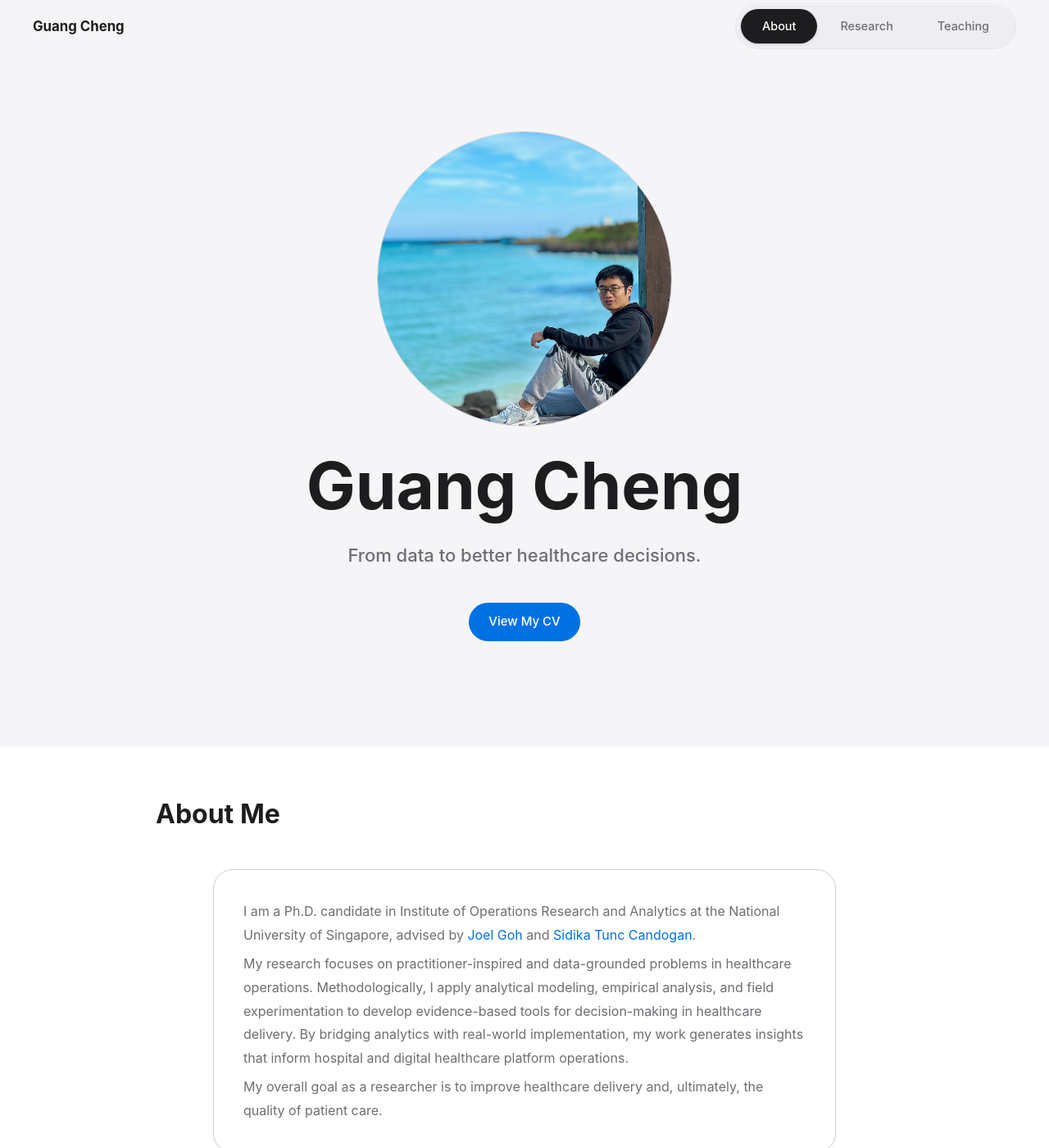
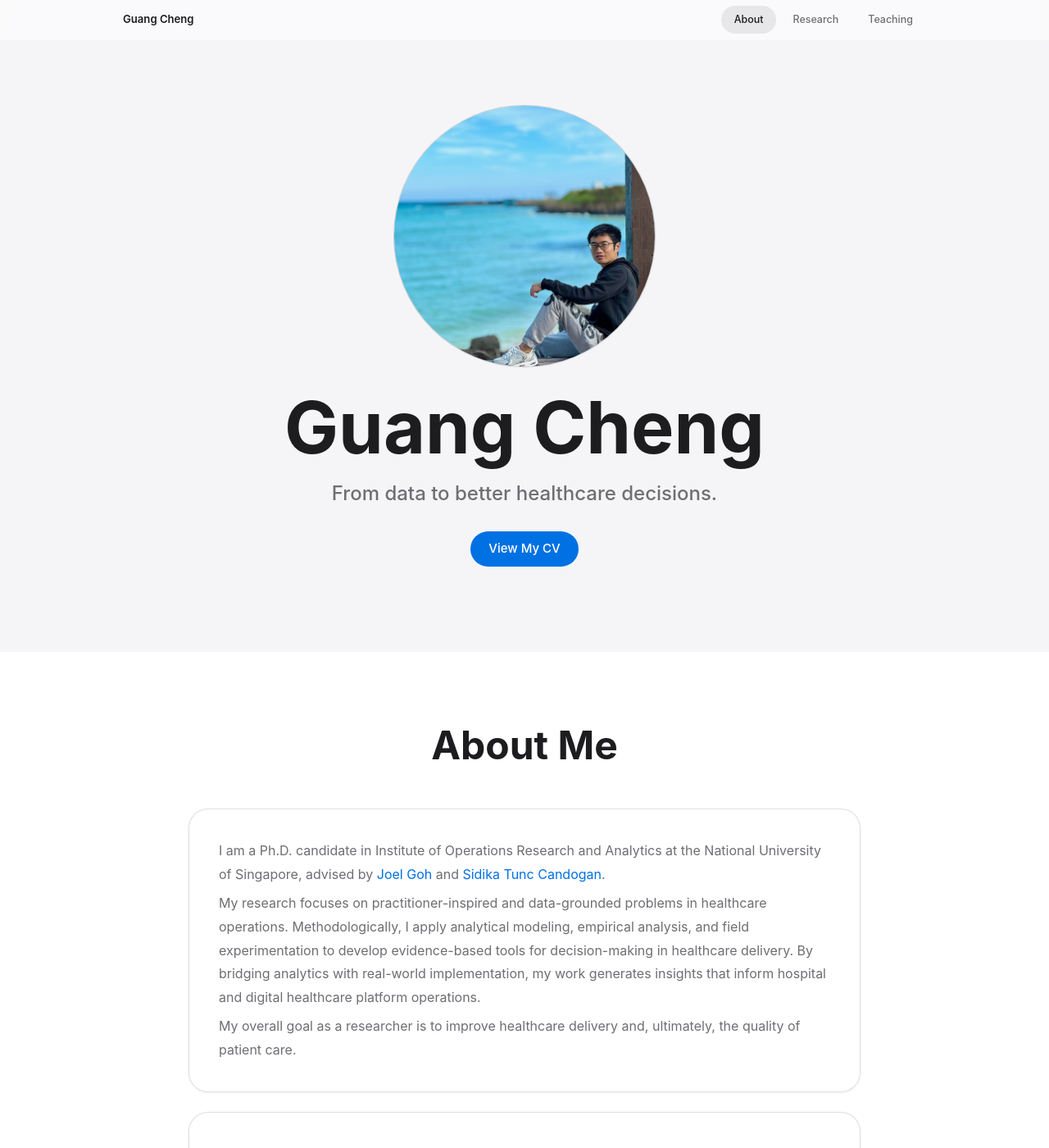
Before and after one commit to gcheng-nus/gcheng-nus.github.io, a Jekyll site: the page built from _pages/about.md, in a window 1280 px wide and 1400 px high. Shown: the whole window at 82% size. Built offline with Jekyll 4.4.1, drawn with Linux system fonts in a browser that asks for light colours.

Commit message:
text style

```diff
--- a/assets/css/academic.scss
+++ b/assets/css/academic.scss
@@ -3,12 +3,16 @@
 
 :root {
   --academic-bg: #fff;
+  --academic-card: #fff;
   --academic-fg: #1d1d1f;
   --academic-muted: #6e6e73;
-  --academic-border: #d2d2d7;
+  --academic-border: rgba(0, 0, 0, 0.12);
   --academic-primary: #0071e3;
   --academic-primary-strong: #0077ed;
   --academic-band: #f5f5f7;
+  --academic-card-radius: 24px;
+  --academic-shadow: 0 1px 3px rgba(0, 0, 0, 0.06);
+  --academic-shadow-hover: 0 8px 24px rgba(0, 0, 0, 0.08);
   --academic-font: -apple-system, BlinkMacSystemFont, "SF Pro Text", "Segoe UI", Roboto, "Helvetica Neue", Arial, sans-serif;
   --academic-mono: SFMono-Regular, Menlo, Monaco, Consolas, "Liberation Mono", monospace;
 }
@@ -25,7 +29,7 @@ html {
 
 body.academic-site {
   margin: 0;
-  background: var(--academic-bg);
+  background: var(--academic-band);
   color: var(--academic-fg);
   font-family: var(--academic-font);
   font-size: 16px;
@@ -55,35 +59,35 @@ body.academic-site {
   display: flex;
   align-items: center;
   justify-content: center;
-  min-height: 64px;
-  padding: 0 40px;
+  min-height: 48px;
+  padding: 0 22px;
   border-bottom: 1px solid transparent;
-  background: rgba(250, 250, 250, 0);
+  background: rgba(251, 251, 253, 0.78);
+  backdrop-filter: saturate(180%) blur(20px);
+  -webkit-backdrop-filter: saturate(180%) blur(20px);
   transition: background 180ms ease, border-color 180ms ease, box-shadow 180ms ease;
 }
 
 .academic-nav__inner {
   position: relative;
   display: flex;
-  width: 100%;
-  min-height: 64px;
+  width: min(980px, 100%);
+  min-height: 48px;
   align-items: center;
   justify-content: space-between;
 }
 
 .academic-nav.is-scrolled,
 .academic-nav:focus-within {
-  border-color: var(--academic-border);
-  background: rgba(250, 250, 250, 0.9);
-  box-shadow: 0 1px 4px rgba(16, 24, 40, 0.06);
-  backdrop-filter: blur(16px);
-  -webkit-backdrop-filter: blur(16px);
+  border-color: rgba(0, 0, 0, 0.08);
+  background: rgba(251, 251, 253, 0.86);
+  box-shadow: 0 1px 0 rgba(0, 0, 0, 0.03);
 }
 
 .academic-site .academic-brand {
   color: var(--academic-fg);
-  font-size: 1.05rem;
-  font-weight: 650;
+  font-size: 0.82rem;
+  font-weight: 600;
   line-height: 1;
 }
 
@@ -95,54 +99,55 @@ body.academic-site {
 .academic-nav__links {
   display: flex;
   align-items: center;
-  gap: 2px;
+  gap: 4px;
   margin: 0;
-  padding: 6px;
-  border: 1px solid rgba(16, 24, 40, 0.04);
+  padding: 0;
+  border: 0;
   border-radius: 999px;
-  background: #ededf2;
-  box-shadow: inset 0 1px 0 rgba(255, 255, 255, 0.75);
+  background: transparent;
+  box-shadow: none;
   list-style: none;
 }
 
 .academic-nav__links a {
   display: inline-flex;
-  min-height: 42px;
+  min-height: 34px;
   align-items: center;
   justify-content: center;
-  padding: 0 26px;
+  padding: 0 16px;
   border-radius: 999px;
   color: var(--academic-muted);
-  font-size: 0.9rem;
-  font-weight: 550;
+  font-size: 0.78rem;
+  font-weight: 500;
+  transition: background 160ms ease, color 160ms ease;
 }
 
 .academic-nav__links a:hover {
-  background: rgba(255, 255, 255, 0.46);
+  background: rgba(0, 0, 0, 0.04);
   color: var(--academic-fg);
   text-decoration: none;
 }
 
 .academic-nav__links .academic-nav__pill {
-  background: var(--academic-fg);
-  box-shadow: 0 1px 3px rgba(16, 24, 40, 0.18);
-  color: #fff;
+  background: rgba(0, 0, 0, 0.08);
+  box-shadow: none;
+  color: var(--academic-fg);
 }
 
 .academic-nav__links .academic-nav__pill:hover {
-  background: var(--academic-primary);
-  color: #fff;
+  background: rgba(0, 0, 0, 0.1);
+  color: var(--academic-fg);
 }
 
 .academic-menu-toggle {
   display: none;
-  width: 42px;
-  height: 42px;
+  width: 34px;
+  height: 34px;
   align-items: center;
   justify-content: center;
-  border: 1px solid var(--academic-border);
-  border-radius: 8px;
-  background: rgba(250, 250, 250, 0.9);
+  border: 0;
+  border-radius: 999px;
+  background: rgba(0, 0, 0, 0.04);
   color: var(--academic-fg);
   cursor: pointer;
 }
@@ -178,13 +183,14 @@ body.academic-site {
 
 .academic-section,
 .academic-page-shell {
-  padding: 64px 40px;
-  scroll-margin-top: 72px;
+  padding: 88px 40px;
+  scroll-margin-top: 64px;
+  background: var(--academic-bg);
 }
 
 .academic-page-shell {
   min-height: calc(100vh - 118px);
-  padding-top: 128px;
+  padding-top: 120px;
 }
 
 .academic-section--band {
@@ -193,47 +199,48 @@ body.academic-site {
 
 .academic-section--landing {
   min-height: 0;
-  display: block;
-  padding: 160px 24px 128px;
+  display: flex;
+  align-items: center;
+  padding: 128px 24px 104px;
   border-bottom: 0;
   background: var(--academic-band);
   text-align: center;
 }
 
 .academic-section--landing .academic-container {
-  width: min(980px, 100%);
+  width: min(1024px, 100%);
 }
 
 .academic-container {
-  width: min(900px, 100%);
+  width: min(980px, 100%);
   margin: 0 auto;
 }
 
 .intro-hero {
-  width: min(640px, 100%);
+  width: min(760px, 100%);
   margin: 0 auto;
 }
 
 .intro-avatar {
-  margin: 0 auto 28px;
+  margin: 0 auto 32px;
 }
 
 .intro-name {
-  margin: 0 0 24px;
+  margin: 0 0 18px;
   color: var(--academic-fg);
-  font-size: 5rem;
+  font-size: 5.5rem;
   font-weight: 700;
-  line-height: 1.1;
+  line-height: 1.04;
   letter-spacing: 0;
 }
 
 .intro-lede {
   max-width: 600px;
-  margin: 0 auto 40px;
+  margin: 0 auto 30px;
   color: var(--academic-muted);
-  font-size: 1.375rem;
+  font-size: 1.5rem;
   font-weight: 500;
-  line-height: 1.6;
+  line-height: 1.35;
 }
 
 .intro-actions {
@@ -246,7 +253,7 @@ body.academic-site {
 
 .academic-site .academic-button.intro-button {
   min-height: 0;
-  padding: 14px 24px;
+  padding: 12px 22px;
   border-width: 0;
   border-radius: 999px;
   font-size: 0.9375rem;
@@ -272,14 +279,18 @@ body.academic-site {
 }
 
 .avatar.intro-avatar {
-  width: 360px;
-  height: 360px;
+  width: 320px;
+  height: 320px;
   margin-right: auto;
   margin-left: auto;
 }
 
+.academic-section--about .academic-container {
+  width: min(860px, 100%);
+}
+
 .about-content {
-  width: min(760px, 100%);
+  width: min(820px, 100%);
   margin: 0 auto;
   text-align: left;
 }
@@ -289,9 +300,20 @@ body.academic-site {
   width: 100%;
   padding: 36px;
   border: 1px solid var(--academic-border);
-  border-radius: 24px;
-  background: #fff;
-  box-shadow: 0 1px 3px rgba(0, 0, 0, 0.06);
+  border-radius: var(--academic-card-radius);
+  background: var(--academic-card);
+  box-shadow: var(--academic-shadow);
+  transition: box-shadow 180ms ease, transform 180ms ease;
+}
+
+@media (hover: hover) {
+  .bio:hover,
+  .interests:hover,
+  .papers-group:hover,
+  .teaching-role:hover {
+    box-shadow: var(--academic-shadow-hover);
+    transform: translateY(-1px);
+  }
 }
 
 .bio p {
@@ -306,12 +328,13 @@ body.academic-site {
 }
 
 .section-title {
-  margin: 0 0 48px;
+  margin: 0 0 52px;
   color: var(--academic-fg);
-  font-size: 2rem;
-  font-weight: 650;
-  line-height: 1.2;
+  font-size: 3rem;
+  font-weight: 700;
+  line-height: 1.08;
   letter-spacing: 0;
+  text-align: center;
 }
 
 .section-subtitle {
@@ -381,7 +404,13 @@ body.academic-site {
 }
 
 .papers-group {
-  margin-bottom: 48px;
+  margin-bottom: 16px;
+  padding: 34px 36px;
+  border: 1px solid var(--academic-border);
+  border-radius: var(--academic-card-radius);
+  background: var(--academic-card);
+  box-shadow: var(--academic-shadow);
+  transition: box-shadow 180ms ease, transform 180ms ease;
 }
 
 .papers-group:last-child {
@@ -391,26 +420,39 @@ body.academic-site {
 .paper-item,
 .wip-item {
   position: relative;
-  margin-bottom: 18px;
-  padding-left: 42px;
+  margin-bottom: 0;
+  padding: 22px 0 22px 46px;
+  border-bottom: 1px solid rgba(0, 0, 0, 0.08);
 }
 
 .paper-item:last-child,
 .wip-item:last-child {
   margin-bottom: 0;
+  padding-bottom: 0;
+  border-bottom: 0;
+}
+
+.paper-item:first-of-type,
+.wip-item:first-of-type {
+  padding-top: 0;
+}
+
+.paper-item:first-of-type .paper-num,
+.wip-item:first-of-type .paper-num {
+  top: 1px;
 }
 
 .paper-num {
   position: absolute;
-  top: 3px;
+  top: 22px;
   left: 0;
   display: inline-flex;
-  min-width: 24px;
-  height: 24px;
+  min-width: 28px;
+  height: 28px;
   align-items: center;
   justify-content: center;
   border-radius: 999px;
-  background: #e5e7eb;
+  background: var(--academic-band);
   color: var(--academic-muted);
   font-family: var(--academic-mono);
   font-size: 0.72rem;
@@ -418,21 +460,22 @@ body.academic-site {
 }
 
 .paper-title {
-  margin: 0;
+  margin: 0 0 9px;
   color: var(--academic-fg);
-  font-size: 1.2rem;
-  line-height: 1.3;
-  margin-bottom: 10px;
+  font-size: 1.12rem;
+  font-weight: 600;
+  line-height: 1.34;
 }
 
 .paper-text {
   margin: 0;
-  color: var(--academic-fg);
+  color: var(--academic-muted);
   font-size: 0.96rem;
-  line-height: 1.3;
+  line-height: 1.45;
 }
 
 .paper-text em {
+  color: var(--academic-fg);
   font-style: italic;
   font-weight: 600;
 }
@@ -460,7 +503,13 @@ body.academic-site {
 }
 
 .teaching-role {
-  margin-bottom: 40px;
+  margin-bottom: 16px;
+  padding: 34px 36px;
+  border: 1px solid var(--academic-border);
+  border-radius: var(--academic-card-radius);
+  background: var(--academic-card);
+  box-shadow: var(--academic-shadow);
+  transition: box-shadow 180ms ease, transform 180ms ease;
 }
 
 .teaching-role:last-child {
@@ -504,9 +553,11 @@ body.academic-site {
 }
 
 .student-quotes {
-  margin-top: 16px;
-  padding-left: 16px;
-  border-left: 2px solid var(--academic-border);
+  margin-top: 18px;
+  padding: 18px 22px;
+  border-left: 0;
+  border-radius: 18px;
+  background: var(--academic-band);
 }
 
 .student-quotes p {
@@ -631,12 +682,12 @@ body.academic-site {
 
 @media (max-width: 840px) {
   .academic-nav {
-    min-height: 62px;
-    padding: 0 22px;
+    min-height: 48px;
+    padding: 0 18px;
   }
 
   .academic-nav__inner {
-    min-height: 62px;
+    min-height: 48px;
   }
 
   .academic-menu-toggle {
@@ -647,17 +698,17 @@ body.academic-site {
   .academic-nav__links {
     position: absolute;
     top: calc(100% + 8px);
-    right: 16px;
-    left: 16px;
+    right: 0;
+    left: 0;
     display: none;
     flex-direction: column;
     align-items: stretch;
     gap: 0;
     padding: 8px;
     border: 1px solid var(--academic-border);
-    border-radius: 8px;
-    background: rgba(250, 250, 250, 0.98);
-    box-shadow: 0 16px 34px rgba(16, 24, 40, 0.12);
+    border-radius: 18px;
+    background: rgba(251, 251, 253, 0.98);
+    box-shadow: 0 16px 34px rgba(0, 0, 0, 0.12);
   }
 
   .academic-nav__links.is-open {
@@ -687,8 +738,8 @@ body.academic-site {
 
   .academic-nav__links .academic-nav__pill,
   .academic-nav__links .academic-nav__pill:hover {
-    background: var(--academic-fg);
-    color: #fff;
+    background: rgba(0, 0, 0, 0.08);
+    color: var(--academic-fg);
   }
 
   .academic-section,
@@ -731,13 +782,34 @@ body.academic-site {
   }
 
   .section-title {
-    margin-bottom: 36px;
-    font-size: 1.75rem;
+    margin-bottom: 40px;
+    font-size: 2.4rem;
+  }
+
+  .bio,
+  .interests,
+  .papers-group,
+  .teaching-role {
+    padding: 28px;
   }
 
   .interests-grid {
     grid-template-columns: 1fr;
     gap: 22px;
+  }
+
+  .paper-item,
+  .wip-item {
+    padding: 20px 0 20px 42px;
+  }
+
+  .paper-num {
+    top: 20px;
+  }
+
+  .paper-item:first-of-type .paper-num,
+  .wip-item:first-of-type .paper-num {
+    top: 1px;
   }
 }
 
@@ -752,7 +824,7 @@ body.academic-site {
 
   .academic-section--landing {
     min-height: 0;
-    padding: 120px 24px 88px;
+    padding: 112px 24px 84px;
   }
 
   .intro-name {
@@ -770,13 +842,29 @@ body.academic-site {
   }
 
   .bio,
-  .interests {
-    padding: 24px;
+  .interests,
+  .papers-group,
+  .teaching-role {
+    padding: 22px;
+  }
+
+  .section-title {
+    font-size: 2rem;
+  }
+
+  .section-subtitle {
+    margin-bottom: 22px;
+    font-size: 1.32rem;
   }
 
   .paper-item,
   .wip-item {
-    padding-left: 36px;
+    padding-left: 38px;
+  }
+
+  .paper-num {
+    min-width: 26px;
+    height: 26px;
   }
 
   .academic-footer {
```
